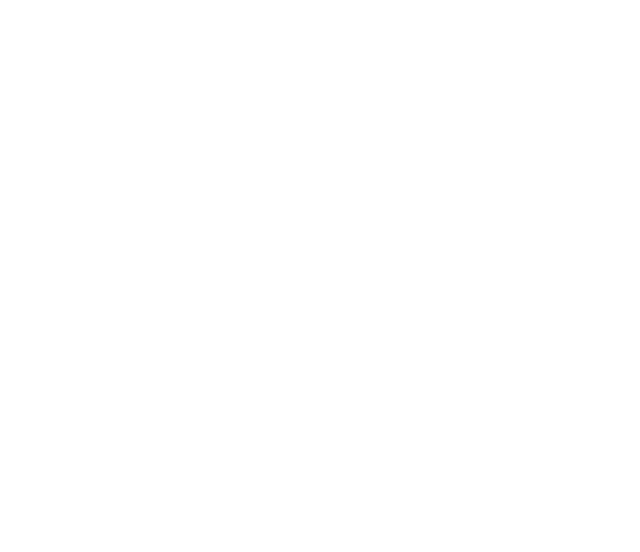
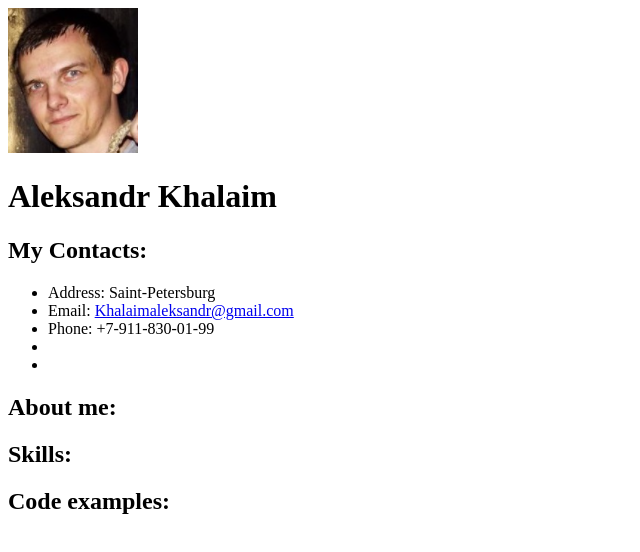
Before and after one commit to Halva1988/rsschool-cv, a plain HTML site: page index.html in a window 1280 px wide. Shown: the whole page, without its empty margins (0-640 px from the left). Drawn offline with Linux system fonts and the light colour scheme.

```diff
--- a/index.html
+++ b/index.html
@@ -7,6 +7,22 @@
     <title>Document</title>
 </head>
 <body>
+    <img src="foto.png">
+    <h1>Aleksandr Khalaim</h1>
 
+    <h2>My Contacts:</h2>
+    <ul>
+        <li>Address: Saint-Petersburg</li>
+        <li>Email: <a href="mailto:Khalaimaleksandr@gmail.com">Khalaimaleksandr@gmail.com</a></li>
+        <li>Phone: +7-911-830-01-99</li>
+        <li></li>
+        <li></li>
+    </ul>
+
+    <h2>About me:</h2>
+
+    <h2>Skills:</h2>
+
+    <h2>Code examples:</h2>
 </body>
 </html>
```
